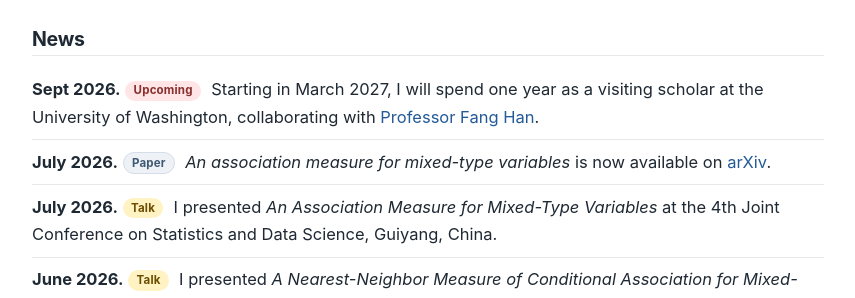
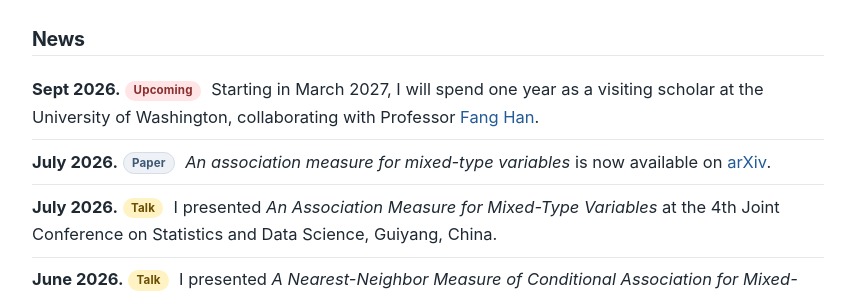
Before and after one commit to cherrrycooky/cherrrycooky.github.io, a Jekyll site: the page built from index.markdown, in a window 1280 px wide. Shown: the part 816-1114 px from the top of the page, without its empty margins (212-1067 px from the left). Built offline with Jekyll 4.4.1, drawn with Linux system fonts in a browser that asks for light colours.

Commit message:
Link only Fang Han name in homepage news

```diff
--- a/index.markdown
+++ b/index.markdown
@@ -39,7 +39,7 @@ title: Home
 <section class="news-section">
   <h2>News</h2>
   <ul class="news-list">
-    <li><span class="news-date">Sept 2026.</span> <span class="tag tag-upcoming">Upcoming</span> Starting in March 2027, I will spend one year as a visiting scholar at the University of Washington, collaborating with <a href="https://sites.stat.washington.edu/people/fanghan/">Professor Fang Han</a>.</li>
+    <li><span class="news-date">Sept 2026.</span> <span class="tag tag-upcoming">Upcoming</span> Starting in March 2027, I will spend one year as a visiting scholar at the University of Washington, collaborating with Professor <a href="https://sites.stat.washington.edu/people/fanghan/">Fang Han</a>.</li>
     <li><span class="news-date">July 2026.</span> <span class="tag tag-paper">Paper</span> <em>An association measure for mixed-type variables</em> is now available on <a href="https://arxiv.org/abs/2607.26508">arXiv</a>.</li>
     <li><span class="news-date">July 2026.</span> <span class="tag tag-talk">Talk</span> I presented <em>An Association Measure for Mixed-Type Variables</em> at the 4th Joint Conference on Statistics and Data Science, Guiyang, China.</li>
     <li><span class="news-date">June 2026.</span> <span class="tag tag-talk">Talk</span> I presented <em>A Nearest-Neighbor Measure of Conditional Association for Mixed-Type Variables</em> at the IMS New Researchers Conference Asia 2026, Hong Kong.</li>
```
